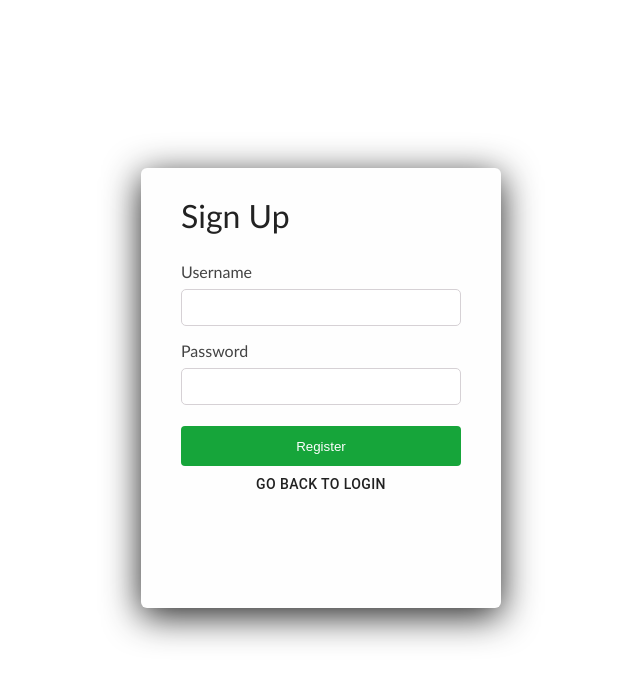
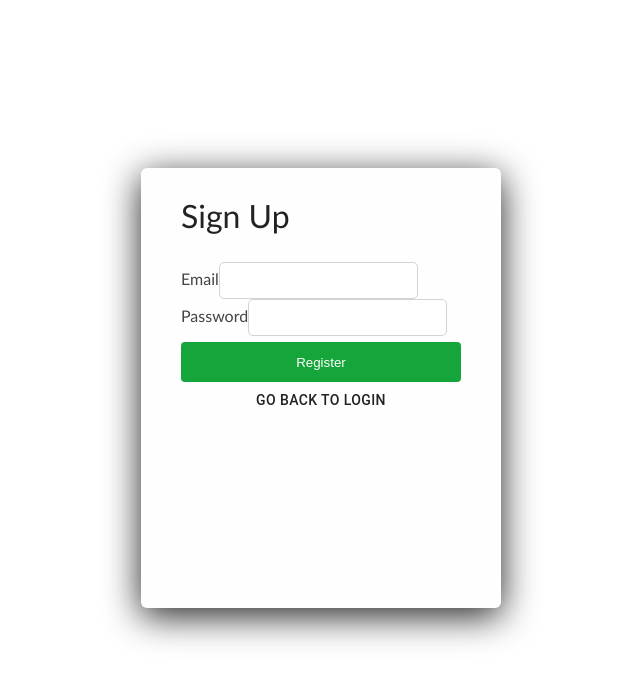
Before and after one commit to galprz/Unipharm, a React (Create React App) app in the folder web_client/: page /SignUp in a window 1280 px wide. Shown: the top 682 px of the page, without its empty margins (319-959 px from the left). Built offline with nearby package versions, Linux system fonts and the light colour scheme.

Commit message:
Changed Username field to Email
Signed-off-by: Amnon Hanuhov <ahanukov@redhat.com>

```diff
--- a/web_client/src/componenets/registration/Login.tsx
+++ b/web_client/src/componenets/registration/Login.tsx
@@ -2,12 +2,12 @@ import React from 'react';
 import '../../../src/Style.css';
 import './RegistrationStyle.css';
 import { TextField } from "../common/TextField";
-import Utils from './RegistrationUtils';
+import Utils, { RegistrationEnum } from './RegistrationUtils';
 import { Link } from 'react-router-dom';
 import Button from '@material-ui/core/Button';
 
 interface LoginState {
-  username : string,
+  email : string,
   password : string
 };
 
@@ -16,18 +16,18 @@ export class Login extends React.Component<any, LoginState>{
   constructor(props: any){
     super(props);
     const initialState = {
-      username : '',
+      email : '',
       password : '',
     }
     this.state = initialState;
-    this.handleUsernameChange = this.handleUsernameChange.bind(this);
+    this.handleEmailChange = this.handleEmailChange.bind(this);
     this.handlePasswordChange = this.handlePasswordChange.bind(this);
     this.handleSubmit = this.handleSubmit.bind(this);
   }
 
-  handleUsernameChange(event: any){
+  handleEmailChange(event: any){
     this.setState({
-      username: event.target.value
+      email: event.target.value
     });
   };
 
@@ -39,7 +39,7 @@ export class Login extends React.Component<any, LoginState>{
 
   handleSubmit(event : any){
     event.preventDefault();
-    if(Utils.validateLogin(this.state.username, this.state.password)){
+    if(Utils.validateLogin(this.state.email, this.state.password)){
        console.log("Registering can be done");
     }else{
        console.log("You cannot login!!!")
@@ -53,8 +53,8 @@ export class Login extends React.Component<any, LoginState>{
         <div className='form-wrapper'>
           <h2>Login</h2>
           <form onSubmit={this.handleSubmit} noValidate >
-            <TextField value = 'Username' error = '' type = 'text' onChange = {this.handleUsernameChange}></TextField>
-            <TextField value = 'Password' error = '' type = 'password' onChange = {this.handlePasswordChange}></TextField>
+            <TextField value = {RegistrationEnum.email} error = '' type = 'text' onChange = {this.handleEmailChange}></TextField>
+            <TextField value = {RegistrationEnum.password} error = '' type = 'password' onChange = {this.handlePasswordChange}></TextField>
             <div className='submit'>
               <button>Login</button>
             </div>
--- a/web_client/src/componenets/registration/RegistrationStyle.css
+++ b/web_client/src/componenets/registration/RegistrationStyle.css
@@ -1,5 +1,5 @@
-.Username,
-.Password {
+.email,
+.password {
   display: flex;
   flex-direction: column;
   margin-bottom: 15px;
--- a/web_client/src/componenets/registration/RegistrationUtils.tsx
+++ b/web_client/src/componenets/registration/RegistrationUtils.tsx
@@ -1,3 +1,8 @@
+export enum RegistrationEnum {
+    email = "Email",
+    password = "Password"
+}
+
 export default class Utils {
 
     static checkSignUpUserName(username: String)
--- a/web_client/src/componenets/registration/SignUp.tsx
+++ b/web_client/src/componenets/registration/SignUp.tsx
@@ -2,20 +2,15 @@ import React from "react";
 import '../../../src/Style.css';
 import './RegistrationStyle.css';
 import { TextField } from "../common/TextField";
-import Utils from './RegistrationUtils';
+import Utils, { RegistrationEnum } from './RegistrationUtils';
 import { Link } from 'react-router-dom';
 import Button from '@material-ui/core/Button';
 
-enum SignUpEnum {
-   username = "Username",
-   password = "Password"
-}
-
 interface SignUpState {
-    username : string,
+    email : string,
     password : string,
     errors : {
-       username :  string,
+       email :  string,
        password : string
     }
  }
@@ -24,10 +19,10 @@ export class SignUp extends React.Component<any, SignUpState>{
    constructor(props: any) {
       super(props);
       const initialState = {
-         username : '',
+         email : '',
          password : '',
          errors : {
-           username : '',
+           email : '',
            password : ''
          }
        }
@@ -41,24 +36,24 @@ export class SignUp extends React.Component<any, SignUpState>{
       const { name, value } = event.target;
       let error;
       switch (name) {
-        case SignUpEnum.username:
+        case RegistrationEnum.email:
            error = Utils.checkSignUpUserName(value);
            console.log("Username Error: " + error);
            this.setState({
             errors:
             {
-               username: error,
+               email: error,
                password: this.state.errors.password
             }
             });
            break;
-        case SignUpEnum.password:
+        case RegistrationEnum.password:
            error = Utils.checkSignUpPassword(value);
            console.log("Password Error: " + error);
            this.setState({
             errors:
             {
-               username: this.state.errors.username,
+               email: this.state.errors.email,
                password: error
             }
             });
@@ -88,8 +83,8 @@ export class SignUp extends React.Component<any, SignUpState>{
          <div className='form-wrapper'>
             <h2>Sign Up</h2>
             <form onSubmit={this.handleSubmit} noValidate >
-               <TextField value = {SignUpEnum.username} error = {errors.username} type = 'text' onChange = {this.handleChange}></TextField>
-               <TextField value = {SignUpEnum.password} error = {errors.password} type = 'password' onChange = {this.handleChange}></TextField>
+               <TextField value = {RegistrationEnum.email} error = {errors.email} type = 'text' onChange = {this.handleChange}></TextField>
+               <TextField value = {RegistrationEnum.password} error = {errors.password} type = 'password' onChange = {this.handleChange}></TextField>
                <div className='submit'>
                   <button>Register</button>
                </div>
```
